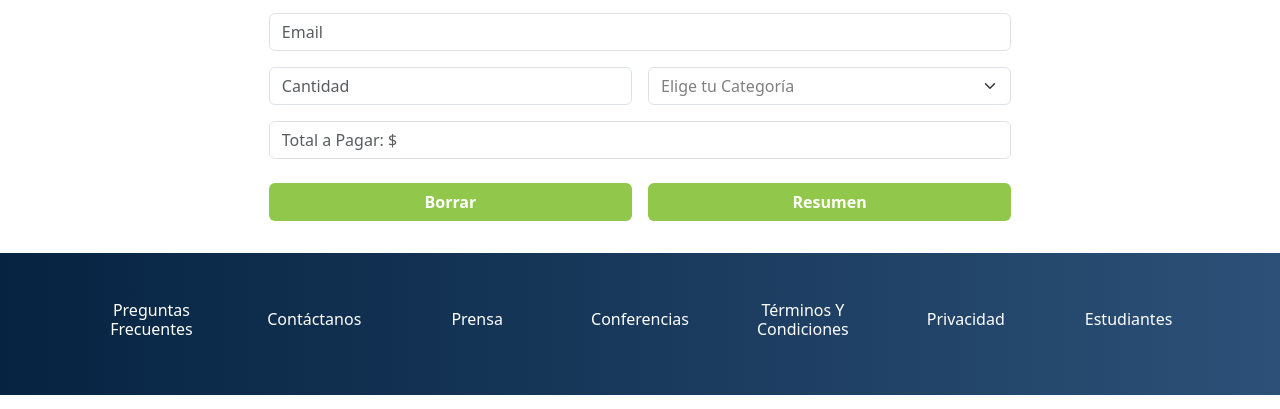
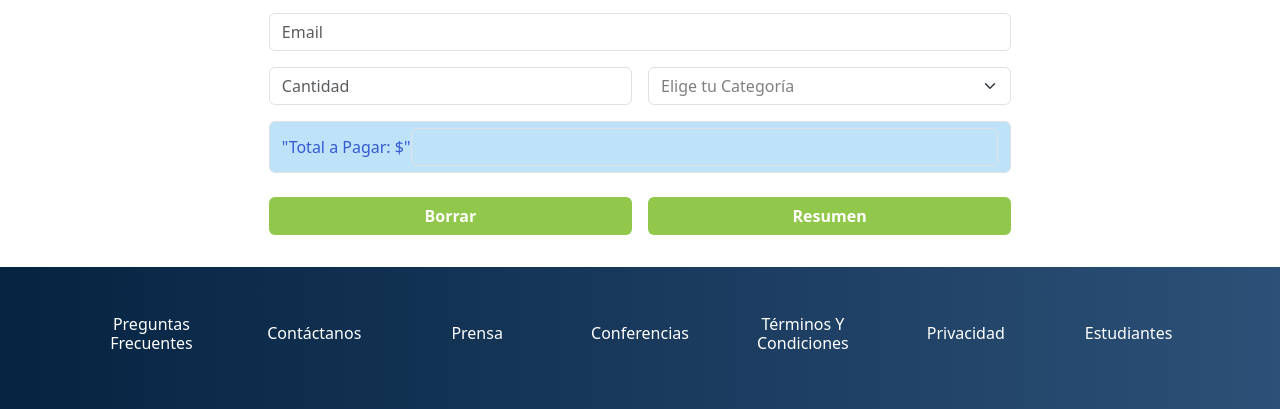
Before and after one commit to LoreLor/TI-1_c_a_c, a plain HTML site: page pages/tickets.html in a window 1280 px wide. Shown: the part 469-878 px from the top of the page. Drawn offline with nearby package versions, Linux system fonts and the light colour scheme.

Commit message:
input-pago

```diff
--- a/pages/tickets.html
+++ b/pages/tickets.html
@@ -147,12 +147,13 @@
                         </div>
 
                         <div>
-                            <input
-                                class="form-control text-black-50"
-                                id="pago"
-                                type="text"
-                                placeholder="Total a Pagar: $"
-                            />
+                            <span class="input-group-text" id="pago-text">"Total a Pagar: $"
+                                <input
+                                    class="form-control"
+                                    id="pago"
+                                    type="text"
+                                />
+                            </span>
                         </div>
 
                         <!-- Buttons -->
--- a/styles/style.css
+++ b/styles/style.css
@@ -1,5 +1,6 @@
 :root {
     --dark-blue: #0d0e11;
+    --blue: #3459d3;
     --middle-blue: #3a5168;
     --dark-gray: #393e41;
     --middle-gray: #71827d;
@@ -150,8 +151,10 @@ footer {
     border-radius: 0px;
 }
 
-
-
+#pago, #pago-text {
+    background-color: #bee3f8;
+    color: var(--blue) !important;
+}
 
 
 
```
